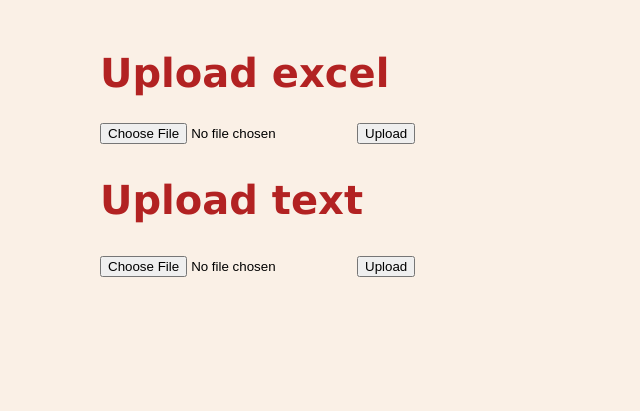
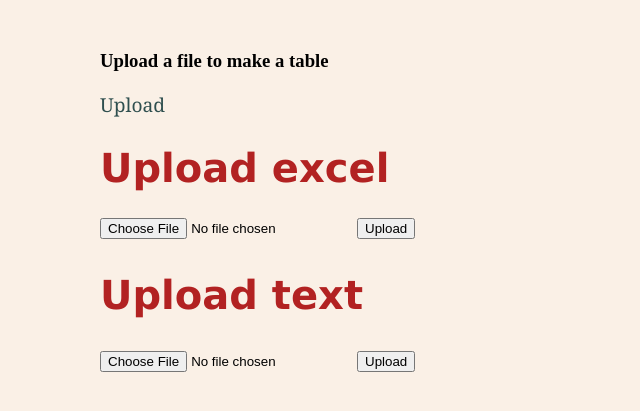
Before and after one commit to HoangNguyen0309/Wiki-Table-Generator, a Flask app: page / in a window 1280 px wide. Shown: the top 411 px of the page, without its empty margins (0-640 px from the left). Run offline with Flask 2, Linux system fonts and the light colour scheme.

Commit message:
Update file_upload_form.html

```diff
--- a/templates/file_upload_form.html
+++ b/templates/file_upload_form.html
@@ -1,9 +1,11 @@
 <html>
 <head>
-    <link rel="stylesheet" href="/static/styles.css?q=1280549843">
+    <link rel="stylesheet" href="/static/styles.css?q=1280549844">
     <title>upload</title>
 </head>
 <body id="bruh">
+    <h3>Upload a file to make a table</h3>
+    <p>Upload </p>
     <h1>Upload excel</h1>
     <form action = "/success" method = "post" enctype="multipart/form-data">
         <input type="file" name="file" />
```
